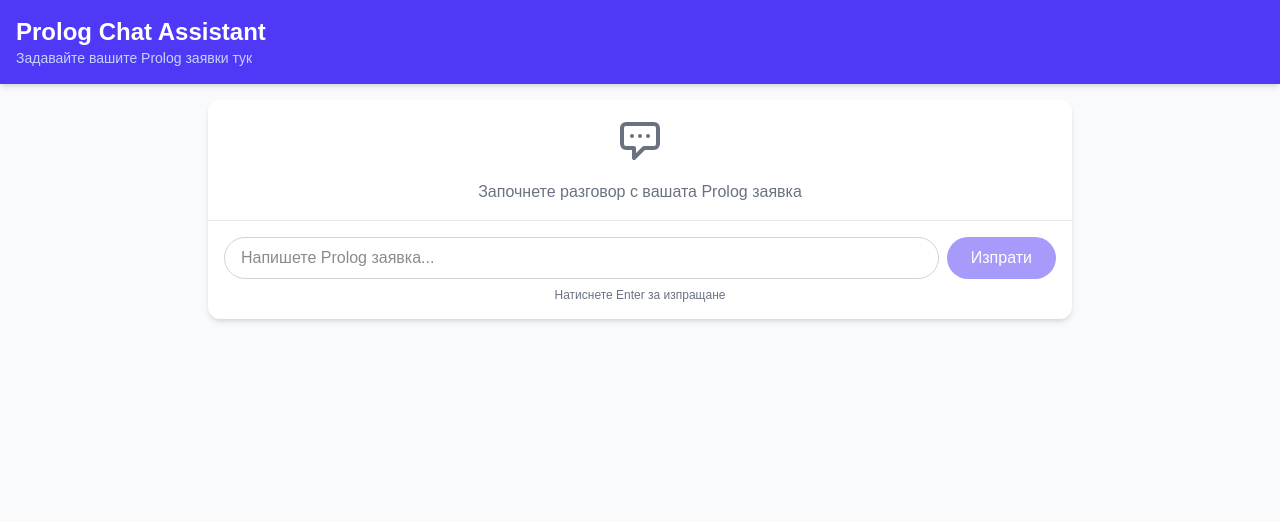
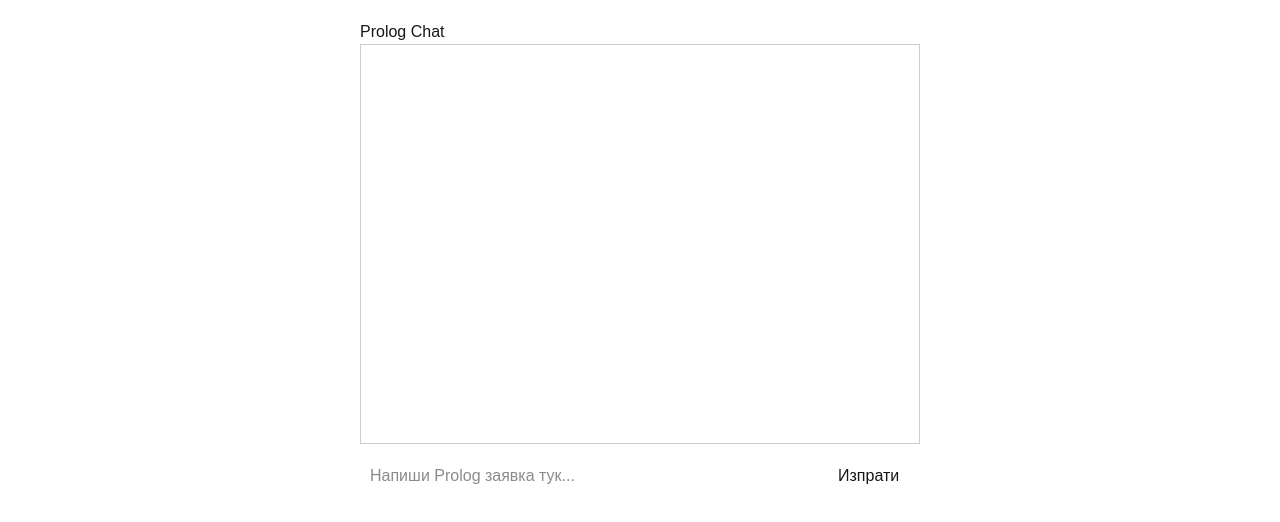
Before and after one commit to MagdalenaMaglizhanova/prolog-chat-app, a Next.js app: page /chat in a window 1280 px wide. Shown: the top 522 px of the page. Built offline with nearby package versions, Linux system fonts and the light colour scheme.

Commit message:
Update page.tsx

```diff
--- a/src/app/chat/page.tsx
+++ b/src/app/chat/page.tsx
@@ -1,16 +1,10 @@
 "use client";
 
-import { useState, useRef, useEffect } from "react";
+import { useState } from "react";
 
 export default function ChatPage() {
   const [query, setQuery] = useState("");
   const [messages, setMessages] = useState<{ user: boolean; text: string }[]>([]);
-  const messagesEndRef = useRef<HTMLDivElement>(null);
-
-  // Автоматично скролване към последното съобщение
-  useEffect(() => {
-    messagesEndRef.current?.scrollIntoView({ behavior: "smooth" });
-  }, [messages]);
 
   async function sendQuery() {
     if (!query.trim()) return;
@@ -43,90 +37,48 @@
   }
 
   return (
-    <div className="min-h-screen bg-gray-50 flex flex-col">
-      {/* Header */}
-      <header className="bg-indigo-600 text-white p-4 shadow-md">
-        <h1 className="text-2xl font-bold">Prolog Chat Assistant</h1>
-        <p className="text-indigo-200 text-sm">Задавайте вашите Prolog заявки тук</p>
-      </header>
+    <div style={{ maxWidth: 600, margin: "auto", padding: 20 }}>
+      <h1>Prolog Chat</h1>
 
-      {/* Chat container */}
-      <div className="flex-1 p-4 overflow-hidden max-w-4xl w-full mx-auto">
-        <div className="bg-white rounded-xl shadow-md h-full flex flex-col">
-          {/* Messages area */}
-          <div className="flex-1 p-4 overflow-y-auto">
-            {messages.length === 0 ? (
-              <div className="flex items-center justify-center h-full">
-                <div className="text-center text-gray-500">
-                  <svg
-                    xmlns="http://www.w3.org/2000/svg"
-                    className="h-12 w-12 mx-auto mb-4"
-                    fill="none"
-                    viewBox="0 0 24 24"
-                    stroke="currentColor"
+      <div
+        style={{
+          border: "1px solid #ccc",
+          padding: 10,
+          height: 400,
+          overflowY: "auto",
+        }}
       >
-                    <path
-                      strokeLinecap="round"
-                      strokeLinejoin="round"
-                      strokeWidth={2}
-                      d="M8 10h.01M12 10h.01M16 10h.01M9 16H5a2 2 0 01-2-2V6a2 2 0 012-2h14a2 2 0 012 2v8a2 2 0 01-2 2h-5l-5 5v-5z"
-                    />
-                  </svg>
-                  <p>Започнете разговор с вашата Prolog заявка</p>
+        {messages.map((msg, i) => (
+          <div key={i} style={{ textAlign: msg.user ? "right" : "left", margin: "8px 0" }}>
+            <span
+              style={{
+                display: "inline-block",
+                padding: "8px 12px",
+                borderRadius: 20,
+                backgroundColor: msg.user ? "#0070f3" : "#eaeaea",
+                color: msg.user ? "white" : "black",
+                maxWidth: "80%",
+                wordWrap: "break-word",
+              }}
+            >
+              {msg.text}
+            </span>
           </div>
-              </div>
-            ) : (
-              messages.map((msg, i) => (
-                <div
-                  key={i}
-                  className={`flex mb-4 ${msg.user ? "justify-end" : "justify-start"}`}
-                >
-                  <div
-                    className={`max-w-xs lg:max-w-md px-4 py-2 rounded-lg ${
-                      msg.user
-                        ? "bg-indigo-600 text-white rounded-br-none"
-                        : "bg-gray-200 text-gray-800 rounded-bl-none"
-                    }`}
-                  >
-                    <div className="whitespace-pre-wrap">{msg.text}</div>
-                    <div
-                      className={`text-xs mt-1 ${
-                        msg.user ? "text-indigo-200" : "text-gray-500"
-                      }`}
-                    >
-                      {msg.user ? "Вие" : "Prolog"}
-                    </div>
-                  </div>
-                </div>
-              ))
-            )}
-            <div ref={messagesEndRef} />
+        ))}
       </div>
 
-          {/* Input area */}
-          <div className="p-4 border-t border-gray-200">
-            <div className="flex space-x-2">
+      <div style={{ marginTop: 10 }}>
         <input
           type="text"
           value={query}
           onChange={(e) => setQuery(e.target.value)}
           onKeyDown={(e) => e.key === "Enter" && sendQuery()}
-                placeholder="Напишете Prolog заявка..."
-                className="flex-1 px-4 py-2 border border-gray-300 rounded-full focus:outline-none focus:ring-2 focus:ring-indigo-500"
+          placeholder="Напиши Prolog заявка тук..."
+          style={{ width: "80%", padding: 10, fontSize: 16 }}
         />
-              <button
-                onClick={sendQuery}
-                disabled={!query.trim()}
-                className="bg-indigo-600 text-white px-6 py-2 rounded-full hover:bg-indigo-700 focus:outline-none focus:ring-2 focus:ring-indigo-500 disabled:opacity-50 disabled:cursor-not-allowed"
-              >
+        <button onClick={sendQuery} style={{ padding: "10px 20px", marginLeft: 10, fontSize: 16 }}>
           Изпрати
         </button>
-            </div>
-            <p className="text-xs text-gray-500 mt-2 text-center">
-              Натиснете Enter за изпращане
-            </p>
-          </div>
-        </div>
       </div>
     </div>
   );
```
Lines whose indentation alone changed are shown as unchanged.
